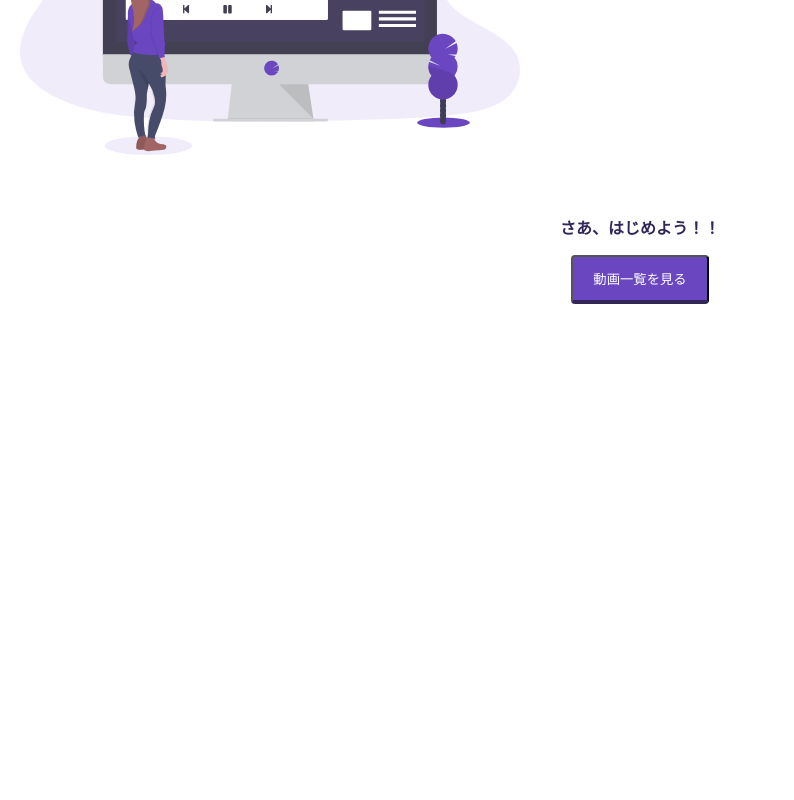
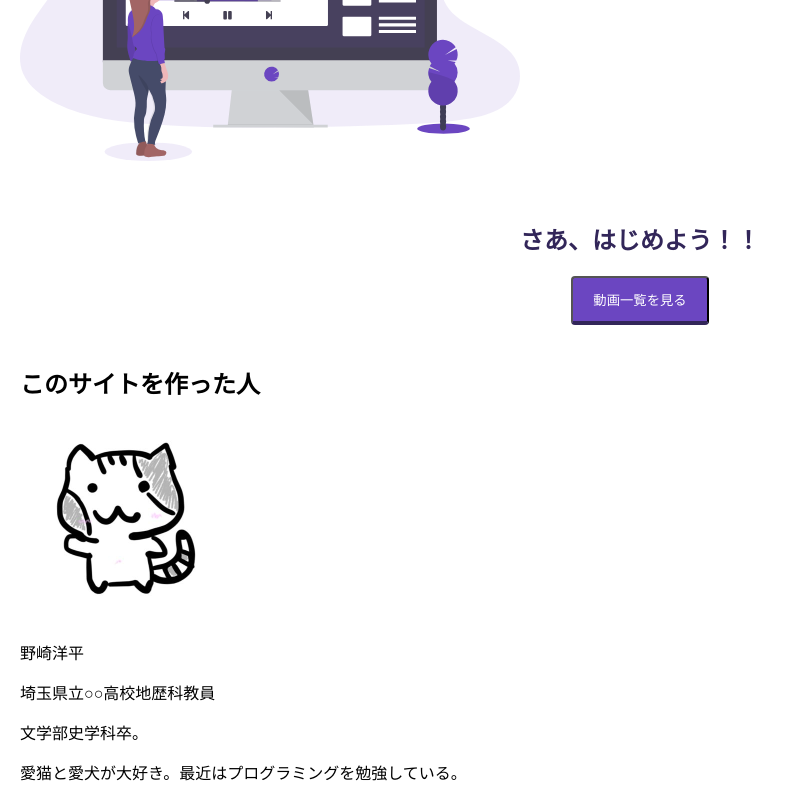
Before and after one commit to YouheiNozaki/HisTube, a Next.js app: page / in a window 1280 px wide. Shown: the part 530-1330 px from the top of the page, without its empty margins (0-794 px from the left). Before the commit the page ends 874 px from the top, so only its background shows below. Built offline with nearby package versions, Linux system fonts and the light colour scheme.

Commit message:
自己紹介を追加

```diff
--- a/src/pages/index.tsx
+++ b/src/pages/index.tsx
@@ -12,12 +12,16 @@ type Props = {
 const Component: React.FC<Props> = ({ className }) => {
   return (
     <Layout>
-      <div className={className}>
+      <article className={className}>
         <section className="main">
           <h1 className="main-title">
             動画で歴史を楽しく
-            <span className="main-title-span">スキマ時間に。</span>
-            <span className="main-title-span">効率よく。</span>
+            <span className="main-title-span">
+              スキマ時間に。
+            </span>
+            <span className="main-title-span">
+              効率よく。
+            </span>
           </h1>
           <Image
             src="/main.svg"
@@ -28,14 +32,34 @@ const Component: React.FC<Props> = ({ className }) => {
           />
         </section>
         <section className="main-link">
-          <p className="main-link-text">さあ、はじめよう！！</p>
+          <h2 className="main-link-text">
+            さあ、はじめよう！！
+          </h2>
           <Link href="/posts">
             <a href="/posts">
-              <Button text="動画一覧を見る" className="main-link-button" />
+              <Button
+                text="動画一覧を見る"
+                className="main-link-button"
+              />
             </a>
           </Link>
         </section>
-      </div>
+        <section>
+          <h2>このサイトを作った人</h2>
+          <Image
+            src="/cat.png"
+            alt="自己紹介画像"
+            width={200}
+            height={200}
+          />
+          <p>野崎洋平</p>
+          <p>埼玉県立○○高校地歴科教員</p>
+          <p>文学部史学科卒。</p>
+          <p>
+            愛猫と愛犬が大好き。最近はプログラミングを勉強している。
+          </p>
+        </section>
+      </article>
     </Layout>
   );
 };
@@ -51,7 +75,8 @@ const StyledComponent = styled(Component)`
     display: block;
     margin-top: 8px;
     font-size: ${(props) => props.theme.fontSizes['2xl']};
-    font-weight: ${(props) => props.theme.fontWeights.semibold};
+    font-weight: ${(props) =>
+      props.theme.fontWeights.semibold};
     color: ${(props) => props.theme.colors.purple[600]};
   }
   & .main-link {
@@ -60,7 +85,8 @@ const StyledComponent = styled(Component)`
   }
   & .main-link-text {
     color: ${(props) => props.theme.colors.purple[900]};
-    font-weight: ${(props) => props.theme.fontWeights.semibold};
+    font-weight: ${(props) =>
+      props.theme.fontWeights.semibold};
   }
   & .main-link-button {
     padding: 12px 20px;
```
Also changed, not shown: public/cat.png (added).
